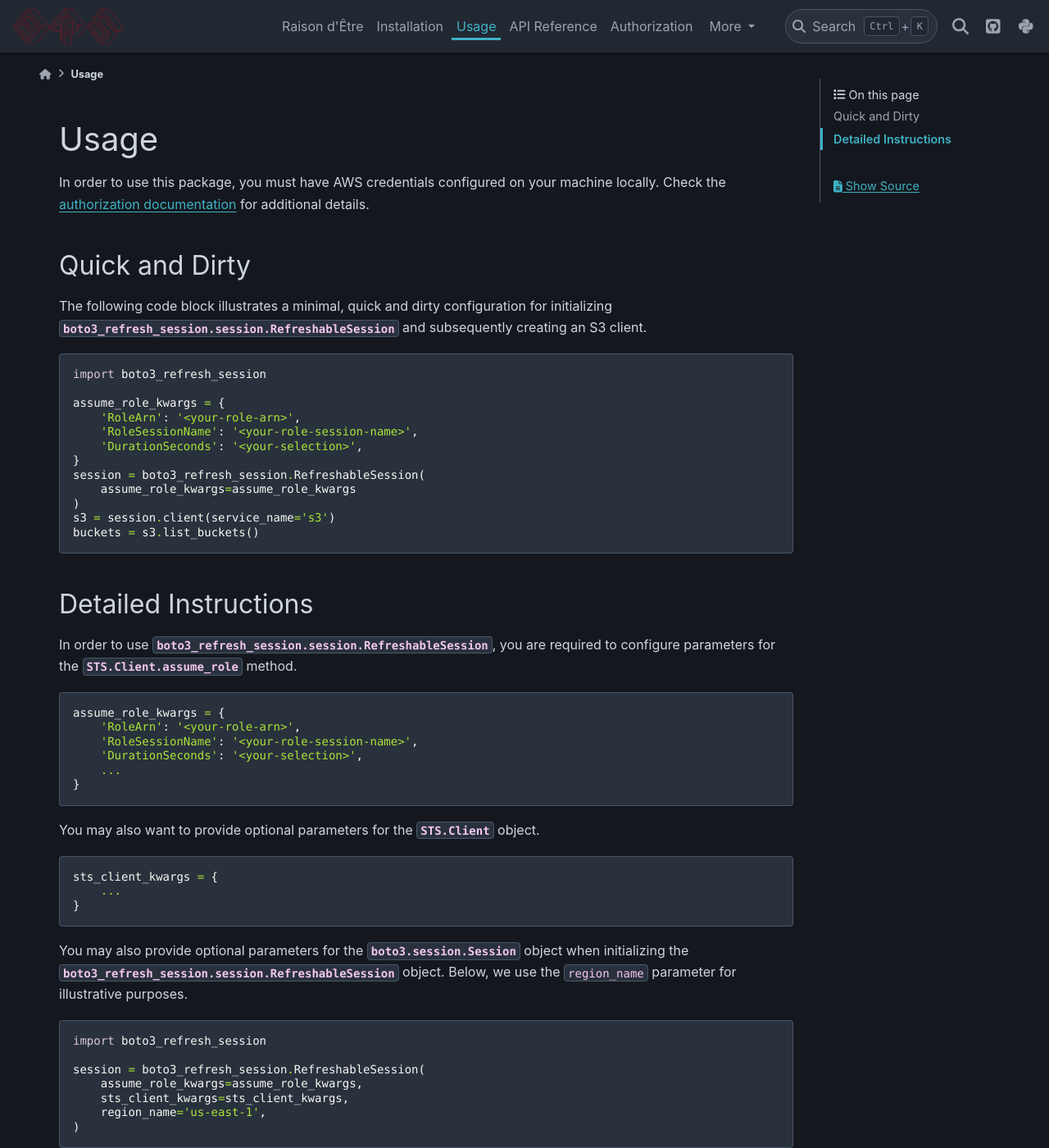
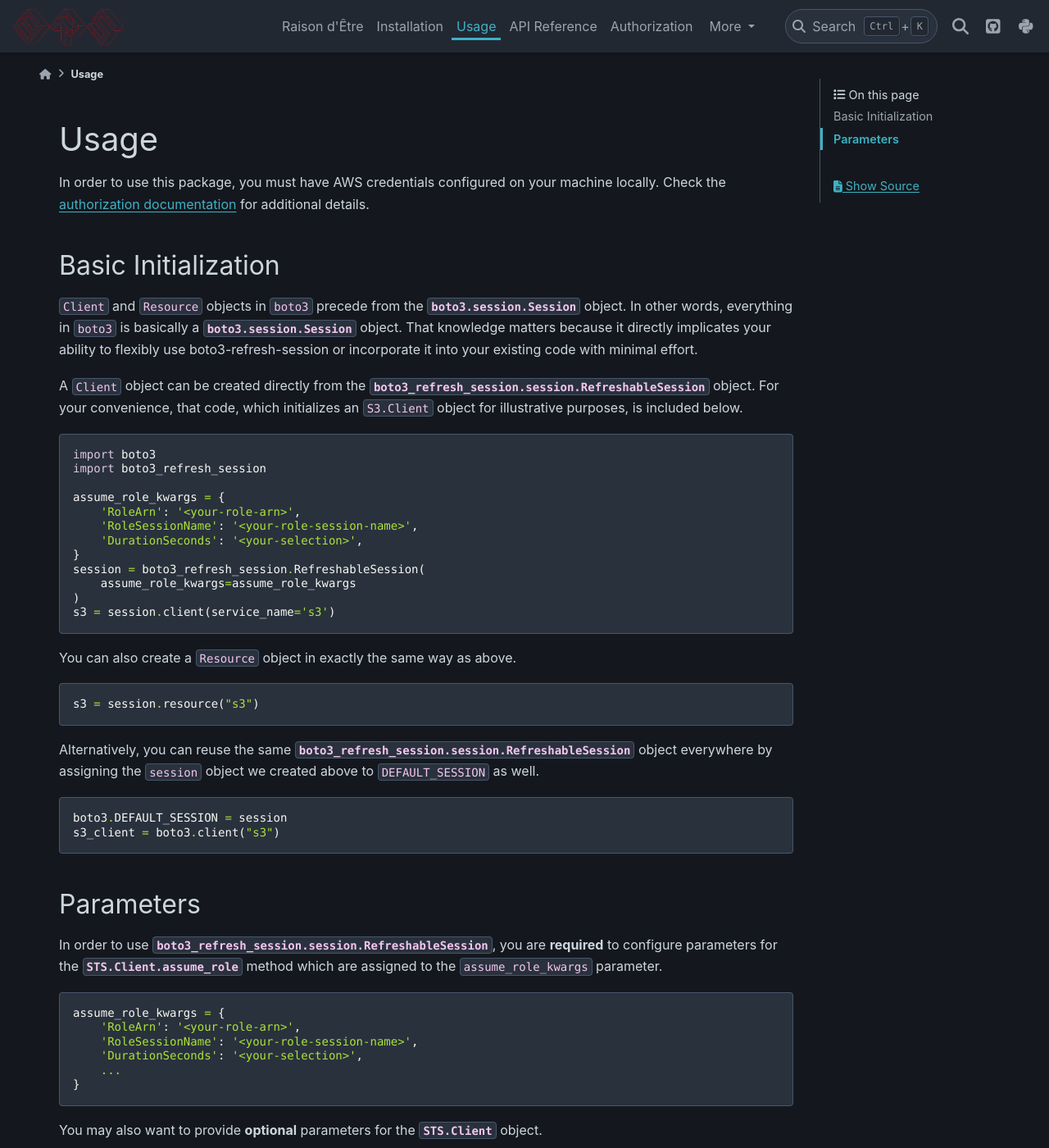
Before and after one commit to michaelthomasletts/boto3-refresh-session, a Sphinx documentation site: the page built from doc/usage.rst, in a window 1280 px wide and 1400 px high. Shown: the whole window at 82% size. Built offline with Sphinx 7.4.7 and the PyData theme 0.15.4, drawn with Linux system fonts in a browser that asks for light colours; some of the changed text lies outside the part shown.

Commit message:
doc updates

```diff
--- a/doc/usage.rst
+++ b/doc/usage.rst
@@ -5,13 +5,19 @@ Usage
 
 In order to use this package, you must have AWS credentials configured on your machine locally. Check the :ref:`authorization documentation <authorization>` for additional details.
 
-Quick and Dirty
----------------
+Basic Initialization
+--------------------
 
-The following code block illustrates a minimal, quick and dirty configuration for initializing :class:`boto3_refresh_session.session.RefreshableSession` and subsequently creating an S3 client.
+``Client`` and ``Resource`` objects in ``boto3`` precede from the :class:`boto3.session.Session` object.
+In other words, everything in ``boto3`` is basically a :class:`boto3.session.Session` object.
+That knowledge matters because it directly implicates your ability to flexibly use boto3-refresh-session or incorporate it into your existing code with minimal effort.
+
+A ``Client`` object can be created directly from the :class:`boto3_refresh_session.session.RefreshableSession` object.
+For your convenience, that code, which initializes an ``S3.Client`` object for illustrative purposes, is included below.
 
 .. code-block:: python
 
+    import boto3
     import boto3_refresh_session
 
     assume_role_kwargs = {
@@ -23,12 +29,25 @@ The following code block illustrates a minimal, quick and dirty configuration fo
         assume_role_kwargs=assume_role_kwargs
     )
     s3 = session.client(service_name='s3')
-    buckets = s3.list_buckets()
 
-Detailed Instructions
----------------------
+You can also create a ``Resource`` object in exactly the same way as above.
 
-In order to use :class:`boto3_refresh_session.session.RefreshableSession`, you are required to configure parameters for the :meth:`STS.Client.assume_role` method.
+.. code-block:: python
+
+    s3 = session.resource("s3")
+
+Alternatively, you can reuse the same :class:`boto3_refresh_session.session.RefreshableSession` object everywhere by assigning the ``session`` object we created above to ``DEFAULT_SESSION`` as well.
+
+.. code-block:: python
+
+    boto3.DEFAULT_SESSION = session
+    s3_client = boto3.client("s3")
+
+Parameters
+----------
+
+In order to use :class:`boto3_refresh_session.session.RefreshableSession`, you are **required** to configure parameters for the :meth:`STS.Client.assume_role` method which are assigned to the ``assume_role_kwargs`` parameter.
+
 
 .. code-block:: python
 
@@ -39,7 +58,7 @@ In order to use :class:`boto3_refresh_session.session.RefreshableSession`, you a
         ...
     }
 
-You may also want to provide optional parameters for the :class:`STS.Client` object.
+You may also want to provide **optional** parameters for the :class:`STS.Client` object.
 
 .. code-block:: python
 
@@ -59,19 +78,13 @@ You may also provide optional parameters for the :class:`boto3.session.Session`
         region_name='us-east-1',
     )
 
-Using the ``session`` variable that you just created, you can now use all of the methods available from the :class:`boto3.session.Session` object. In the below example, we initialize an S3 client and list all available buckets.
-
-.. code-block:: python
-
-    s3 = session.client(service_name='s3')
-    buckets = s3.list_buckets()
-
 There are two ways of refreshing temporary credentials automatically with the :class:`boto3_refresh_session.session.RefreshableSession` object:
 
 * Refresh credentials the moment they expire, or
-* Wait until temporary credentials are explicitly needed.
+* Wait until temporary credentials are explicitly requested.
 
-The latter is the default. The former must be configured using the ``defer_refresh`` parameter, as shown below.
+The latter is the default.
+The former must be configured using the ``defer_refresh`` parameter, as shown below.
 
 .. code-block:: python
 
@@ -81,3 +94,8 @@ The latter is the default. The former must be configured using the ``defer_refre
         sts_client_kwargs=sts_client_kwargs,
         region_name='us-east-1',
     )
+
+.. warning::
+    It is **highly recommended** that you set the ``defer_refresh`` parameter to ``True`` (the default).
+    Reason being that refreshing temporary credentials the *moment* they expire incurs backend effort that may be superfluous.
+    ``defer_refresh`` set to ``False`` is only recommended for systems that demand low latency, i.e. available temporary credentials at all times.
```
Also changed, not shown: 1 other file.
